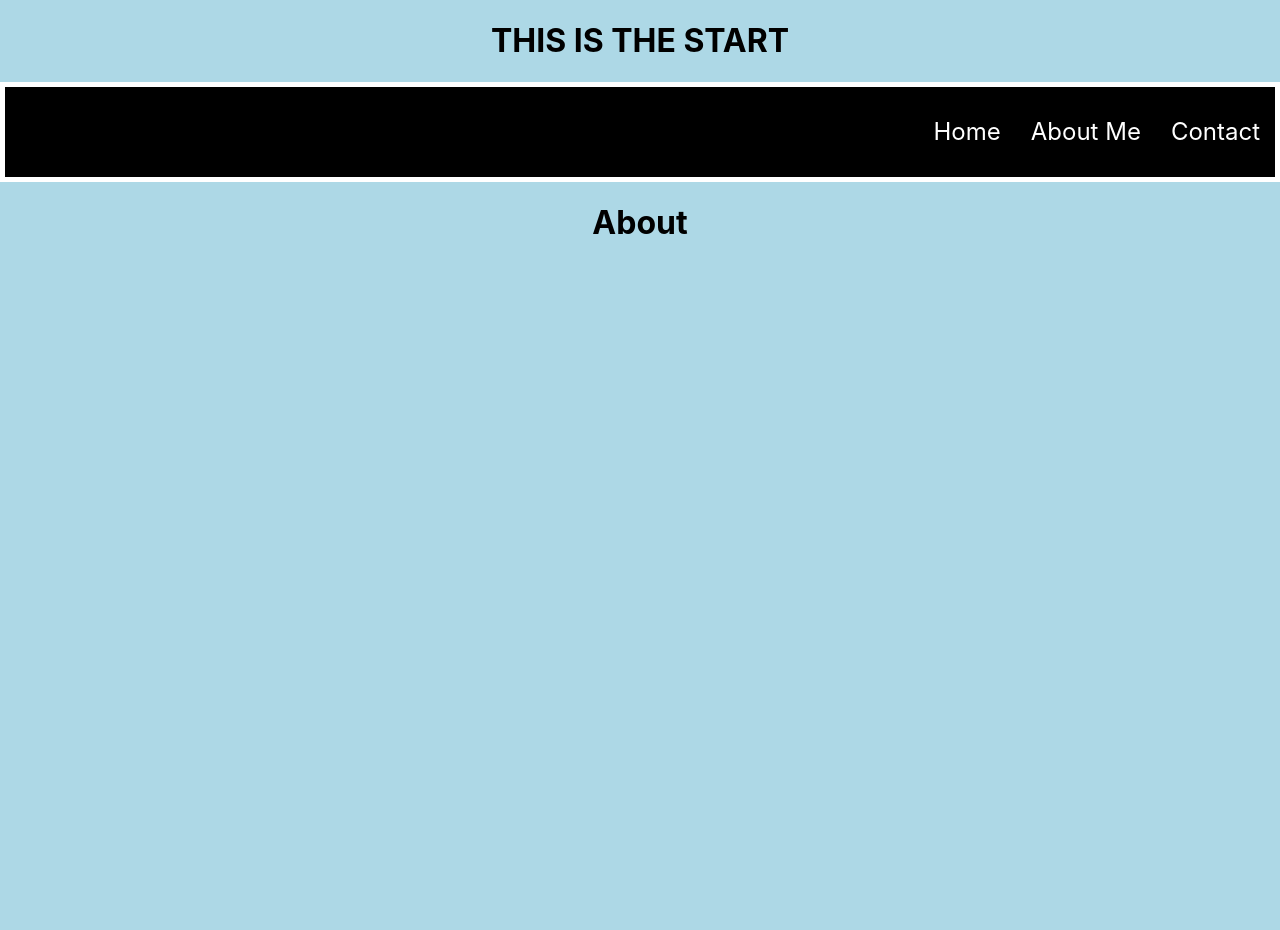
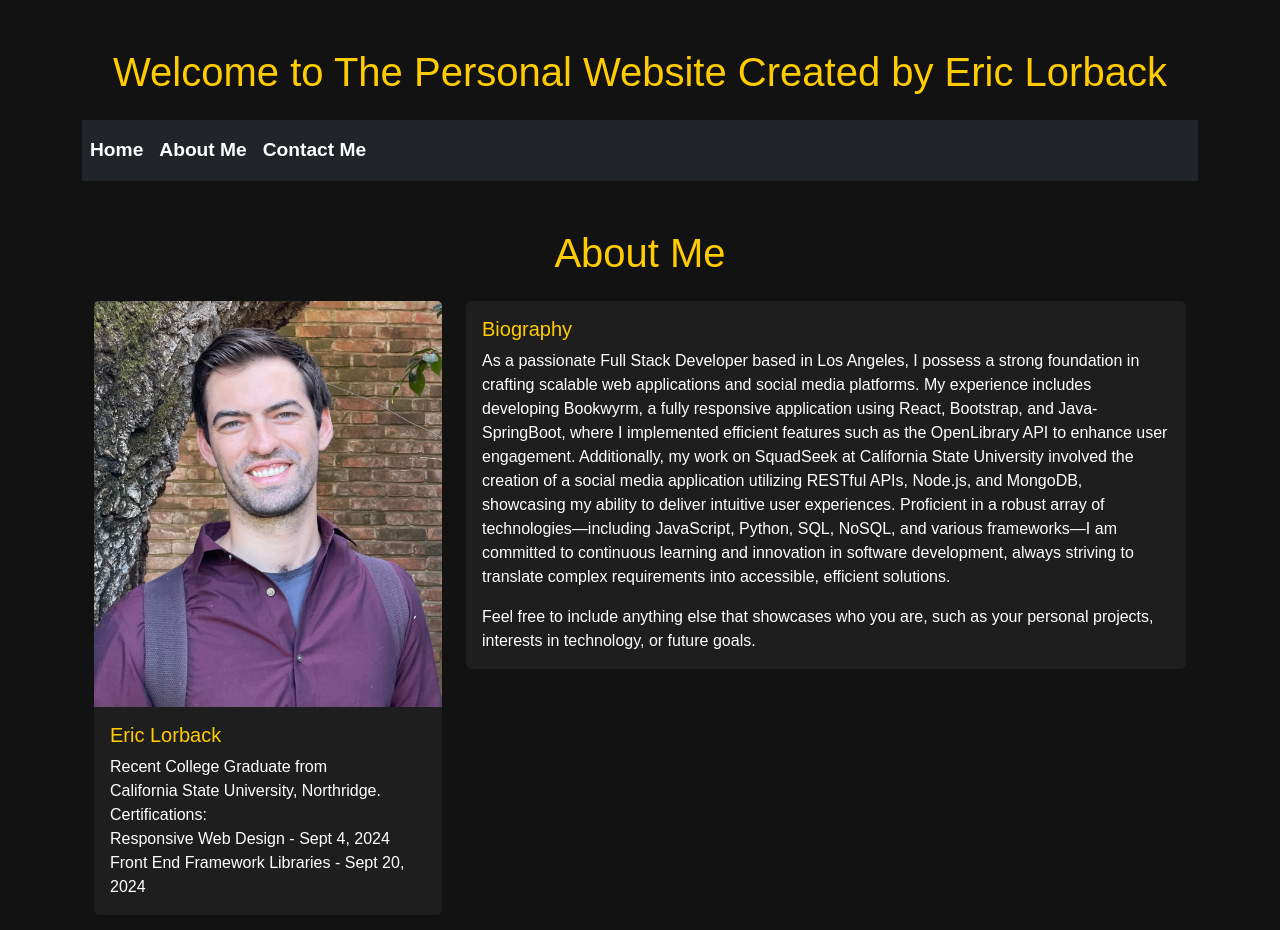
Before and after one commit to elorback/elorback, a React (Create React App) app in the folder personal-website/: page /about in a window 1280 px wide. Shown: the top 930 px of the page. Before the commit the page ends 800 px from the top, so only its background shows below. Built offline with nearby package versions, Linux system fonts and the light colour scheme.

Commit message:
created a full website next to add are projects and play around with color schemes

```diff
--- a/personal-website/package.json
+++ b/personal-website/package.json
@@ -3,10 +3,15 @@
   "version": "0.1.0",
   "private": true,
   "dependencies": {
+    "@fortawesome/fontawesome-svg-core": "^6.6.0",
+    "@fortawesome/free-brands-svg-icons": "^6.6.0",
+    "@fortawesome/free-solid-svg-icons": "^6.6.0",
+    "@fortawesome/react-fontawesome": "^0.2.2",
     "@testing-library/jest-dom": "^5.17.0",
     "@testing-library/react": "^13.4.0",
     "@testing-library/user-event": "^13.5.0",
     "bootstrap": "^5.3.3",
+    "emailjs-com": "^3.2.0",
     "react": "^18.3.1",
     "react-bootstrap": "^2.10.4",
     "react-dom": "^18.3.1",
--- a/personal-website/src/App.css
+++ b/personal-website/src/App.css
@@ -1,3 +1,51 @@
-.container{
-    background-color: lightblue;
-}
+body {
+    background-color: #121212; /* Dark background */
+    color: #e0e0e0; /* Light text color for readability */
+    font-family: Arial, sans-serif;
+  }
+
+  h1, h2, h3, h4 {
+    color: #ffcc00; /* Bright yellow for headings */
+  }
+
+  .btn {
+    background-color: #ff5722; /* Vibrant button color */
+    border: none; /* Remove border */
+  }
+
+  .btn:hover {
+    background-color: #e64a19; /* Darker shade on hover */
+  }
+
+  .card {
+    background-color: #1e1e1e; /* Dark card background */
+    border: none; /* Remove card border */
+  }
+
+  .card-title {
+    color: #ffcc00; /* Bright yellow for card titles */
+  }
+
+  .card-text {
+    color: #ffffff; /* White text for card content */
+  }
+
+
+  .custom-navbar {
+    background-color: #1a1a1a; /* Darker background color */
+  }
+
+  .nav-link {
+    font-size: 1.2rem; /* Increase the text size */
+    font-weight: bold; /* Make the text bold */
+    color: #ffffff; /* Lighter text color */
+  }
+
+  .nav-link:hover {
+    color: #f8f9fa; /* Optional: Change color on hover for better UX */
+  }
+
+  .navbar-brand {
+    font-size: 1.5rem; /* Increase the brand text size */
+    color: #ffffff; /* Lighter text color */
+  }
--- a/personal-website/src/App.js
+++ b/personal-website/src/App.js
@@ -4,22 +4,24 @@ import NavBar from "./components/NavBar";
 import Home from "./components/Home";
 import About from "./components/About";
 import Contact from "./components/Contact";
+import "bootstrap/dist/css/bootstrap.min.css"; // Import Bootstrap CSS
+import "./App.css"; // Import your custom CSS
 
 function App() {
   return (
-    <div className="container">
-      <h1 style={{ justifyContent: "center", display: "flex" }}>
-        THIS IS THE START
-      </h1>
-      <Router>
+    <Router>
+      <div className="container mt-5">
+        <h1 className="text-center mb-4">
+          Welcome to The Personal Website Created by Eric Lorback
+        </h1>
         <NavBar />
         <Routes>
           <Route path="/" element={<Home />} />
           <Route path="/about" element={<About />} />
           <Route path="/contact" element={<Contact />} />
         </Routes>
-      </Router>
-    </div>
+      </div>
+    </Router>
   );
 }
 
--- a/personal-website/src/components/About.js
+++ b/personal-website/src/components/About.js
@@ -1,5 +1,43 @@
 import React from "react";
-import "./css/About.css";
+import "./css/About.css"; // Keep your custom CSS if needed
+import { Card, Container, Row, Col } from "react-bootstrap"; // Import necessary Bootstrap components
+import photo from '../images/IMG_7217.jpg';
+
 export default function About() {
-  return <h1>About</h1>;
+  return (
+    <Container className="mt-5">
+      <h1 className="text-center mb-4">About Me</h1>
+      <Row>
+        <Col md={4} className="mb-4">
+          <Card>
+            <Card.Img variant="top" src={photo} alt="Your Image" />
+            <Card.Body>
+              <Card.Title>Eric Lorback</Card.Title>
+              <Card.Text>
+                Recent College Graduate from <br />California State University, Northridge.
+                <br />
+                Certifications:
+                <br />
+                Responsive Web Design - Sept 4, 2024<br />
+                Front End Framework Libraries - Sept 20, 2024
+              </Card.Text>
+            </Card.Body>
+          </Card>
+        </Col>
+        <Col md={8}>
+          <Card>
+            <Card.Body>
+              <Card.Title>Biography</Card.Title>
+              <Card.Text>
+                As a passionate Full Stack Developer based in Los Angeles, I possess a strong foundation in crafting scalable web applications and social media platforms. My experience includes developing Bookwyrm, a fully responsive application using React, Bootstrap, and Java-SpringBoot, where I implemented efficient features such as the OpenLibrary API to enhance user engagement. Additionally, my work on SquadSeek at California State University involved the creation of a social media application utilizing RESTful APIs, Node.js, and MongoDB, showcasing my ability to deliver intuitive user experiences. Proficient in a robust array of technologies—including JavaScript, Python, SQL, NoSQL, and various frameworks—I am committed to continuous learning and innovation in software development, always striving to translate complex requirements into accessible, efficient solutions.
+              </Card.Text>
+              <Card.Text>
+                Feel free to include anything else that showcases who you are, such as your personal projects, interests in technology, or future goals.
+              </Card.Text>
+            </Card.Body>
+          </Card>
+        </Col>
+      </Row>
+    </Container>
+  );
 }
--- a/personal-website/src/components/Contact.js
+++ b/personal-website/src/components/Contact.js
@@ -1,16 +1,16 @@
 import React, { useState } from "react";
-import "./css/Contact.css";
 import emailjs from "emailjs-com";
+import { Button, Form,Container } from "react-bootstrap";
 
 export default function Contact() {
   const [formState, setFormState] = useState({
     from_name: "",
-    email: "",
+    user_email: "",
     message: "",
   });
+
   const sendEmail = (e) => {
     e.preventDefault();
-    console.log(e);
     emailjs
       .sendForm(
         "service_bb27l6e",
@@ -25,50 +25,51 @@ export default function Contact() {
         console.log(`Could not send email: ${result.text}`);
       });
   };
+
   const handleChange = (e) => {
     setFormState({
       ...formState,
       [e.target.name]: e.target.value,
     });
   };
+
   return (
-    <>
-      <div className="container">
-        <h1>EMAIL FIELD</h1>
-        <form className="form" onSubmit={sendEmail}>
-          <div className="input-container">
-            <label>Email Address:</label>
-            <input
+    <Container className="mt-5">
+      <h1 className="text-center mb-4">Fill Out The Form To Reach Me</h1>
+      <Form onSubmit={sendEmail}>
+        <Form.Group className="mb-3">
+          <Form.Label>Email Address:</Form.Label>
+          <Form.Control
             type="email"
             name="user_email"
             placeholder="example@example.com"
             required
             onChange={handleChange}
           />
-          </div>
-          <div className="input-container">
-            <label className="name">Full Name:</label>
-            <input
+        </Form.Group>
+        <Form.Group className="mb-3">
+          <Form.Label>Full Name:</Form.Label>
+          <Form.Control
             type="text"
             name="from_name"
-              placeholder="Jon Doe"
+            placeholder="First and Last name"
             required
             onChange={handleChange}
           />
-          </div>
-          <div className="input-container">
-            <label>Message:</label>
-            <textarea
-              className="email-message"
+        </Form.Group>
+        <Form.Group className="mb-3">
+          <Form.Label>Message:</Form.Label>
+          <Form.Control
+            as="textarea"
             name="message"
             placeholder="Enter your message here..."
+            rows={4}
             required
             onChange={handleChange}
           />
-          </div>
-          <button type="submit">Send Email</button>
-        </form>
-      </div>
-    </>
+        </Form.Group>
+        <Button type="submit" variant="primary">Send Email</Button>
+      </Form>
+    </Container>
   );
 }
--- a/personal-website/src/components/Home.js
+++ b/personal-website/src/components/Home.js
@@ -1,5 +1,15 @@
 import React from "react";
-import "./css/home.css";
+import { Container, Button } from "react-bootstrap";
+
 export default function Home() {
-  return <h1>Home page</h1>;
+  return (
+    <Container className="mt-5 text-center">
+      <h1>Welcome to My Personal Website</h1>
+      <p className="lead">
+        Explore my work, learn more about me, and get in touch!
+      </p>
+      <Button variant="primary" href="/about" className="me-2">About Me</Button>
+      <Button variant="primary" href="/contact">Contact Me</Button>
+    </Container>
+  );
 }
--- a/personal-website/src/components/NavBar.js
+++ b/personal-website/src/components/NavBar.js
@@ -1,19 +1,20 @@
 import React from "react";
-import { NavLink } from "react-router-dom";
-import "./css/NavBar.css";
+import { Navbar, Nav } from "react-bootstrap";
+import { Link } from "react-router-dom";
 
-export default function NavBar() {
+const NavBar = () => {
   return (
-    <div className="navBar">
-      <NavLink className="link" to="/">
-        Home
-      </NavLink>
-      <NavLink className="link" to="/about">
-        About Me
-      </NavLink>
-      <NavLink className="link" to="/contact">
-        Contact
-      </NavLink>
-    </div>
+    <Navbar bg="dark" variant="dark" expand="lg" className="custom-navbar">
+      <Navbar.Toggle aria-controls="basic-navbar-nav" />
+      <Navbar.Collapse id="basic-navbar-nav">
+        <Nav className="ml-auto">
+          <Nav.Link as={Link} to="/" className="nav-link">Home</Nav.Link>
+          <Nav.Link as={Link} to="/about" className="nav-link">About Me</Nav.Link>
+          <Nav.Link as={Link} to="/contact" className="nav-link">Contact Me</Nav.Link>
+        </Nav>
+      </Navbar.Collapse>
+    </Navbar>
   );
-}
+};
+
+export default NavBar;
--- a/personal-website/src/index.css
+++ b/personal-website/src/index.css
@@ -5,7 +5,7 @@ body {
     sans-serif;
   -webkit-font-smoothing: antialiased;
   -moz-osx-font-smoothing: grayscale;
-  background-color: lightblue;
+  background-color: darkgray;
 
 }
 
```
Also changed, not shown: personal-website/src/images/IMG_7217.jpg (added), 1 other file (tests, documents, lock files or other folders). Lines whose indentation alone changed are shown as unchanged.
